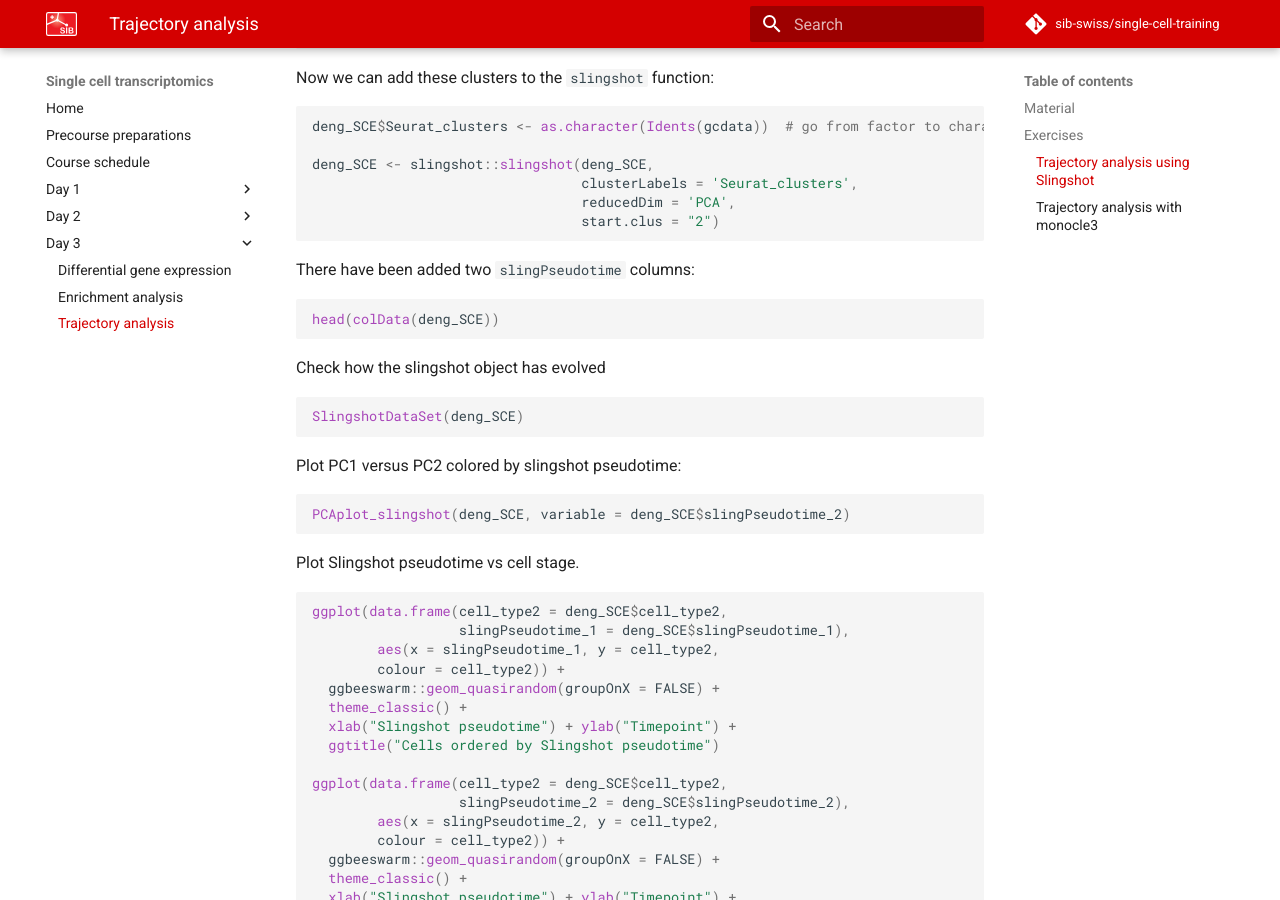
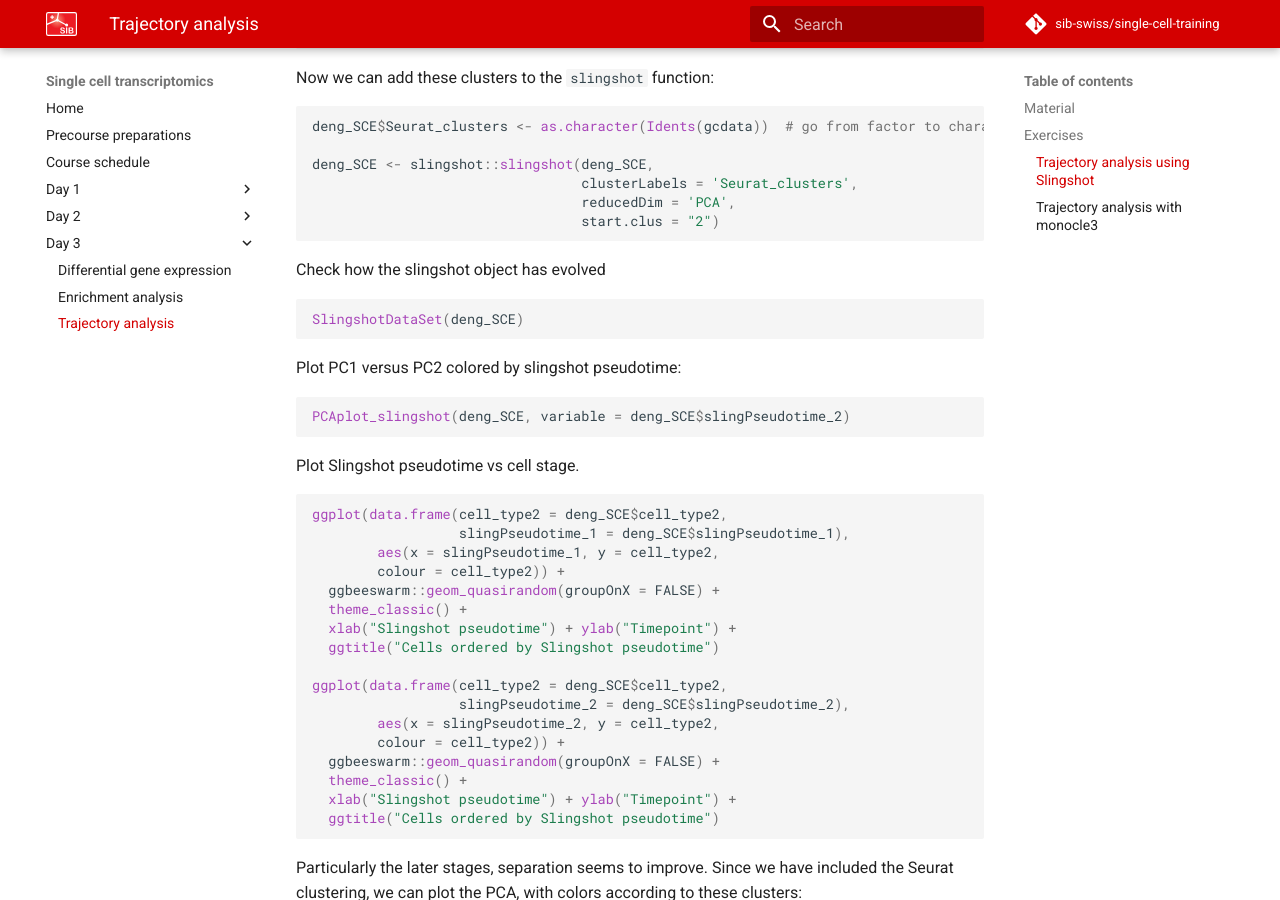
Before and after one commit to sib-swiss/single-cell-training, an MkDocs documentation site: the page built from docs/day3/trajectory_analysis.md, in a window 1280 px wide and 900 px high, scrolled down 4007 px. Built offline with MkDocs 1.6.1 and Material for MkDocs 9.7.7, drawn with Linux system fonts in a browser that asks for light colours; comment, search, counter and statistics services are not loaded; the version menu is left out.

Commit message:
removed cstack issue cmd

````diff
--- a/docs/day3/trajectory_analysis.md
+++ b/docs/day3/trajectory_analysis.md
@@ -234,11 +234,6 @@ deng_SCE <- slingshot::slingshot(deng_SCE,
                                  start.clus = "2")
 ```
 
-There have been added two `slingPseudotime` columns:
-
-```R
-head(colData(deng_SCE))
-```
 
 Check how the slingshot object has evolved
 
````
